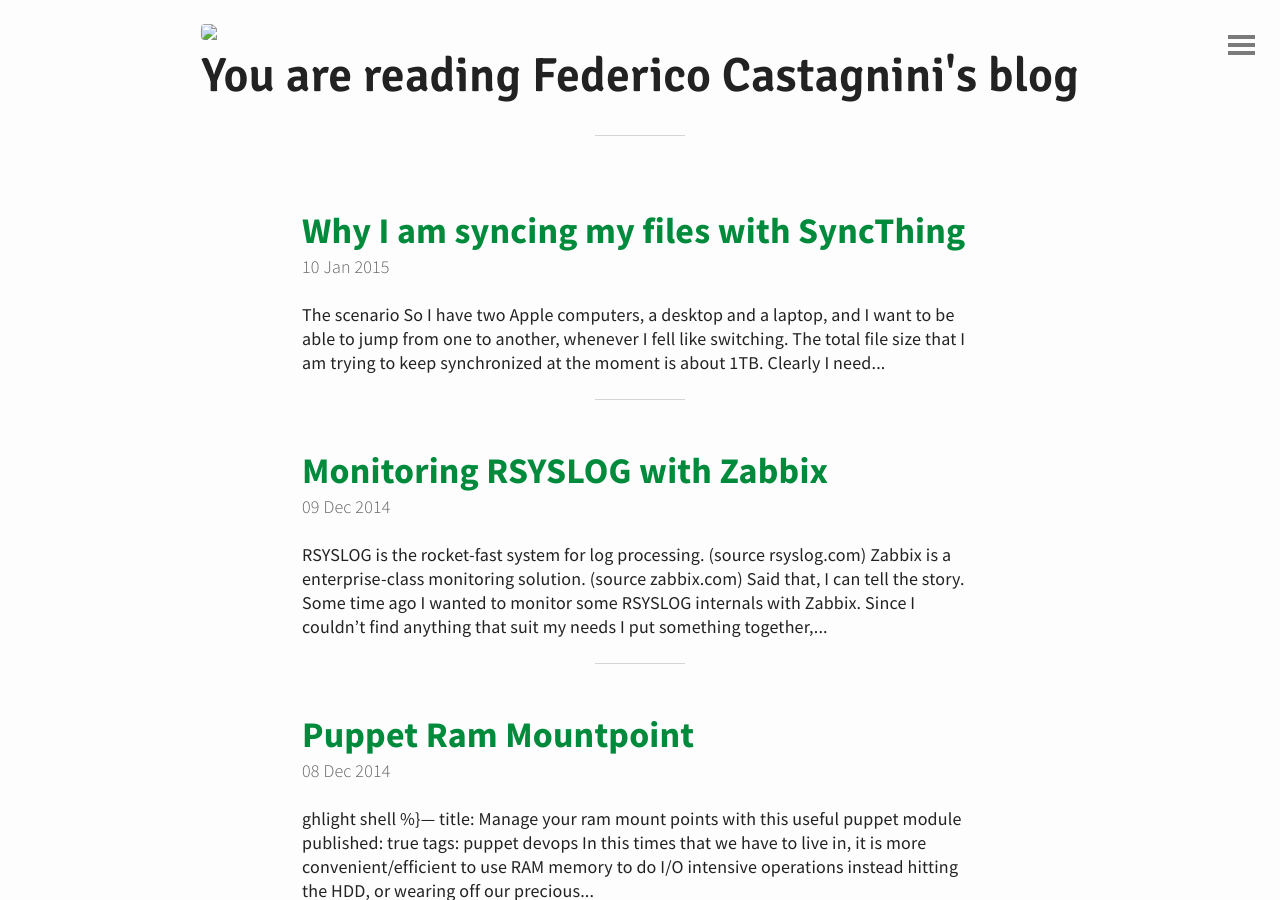
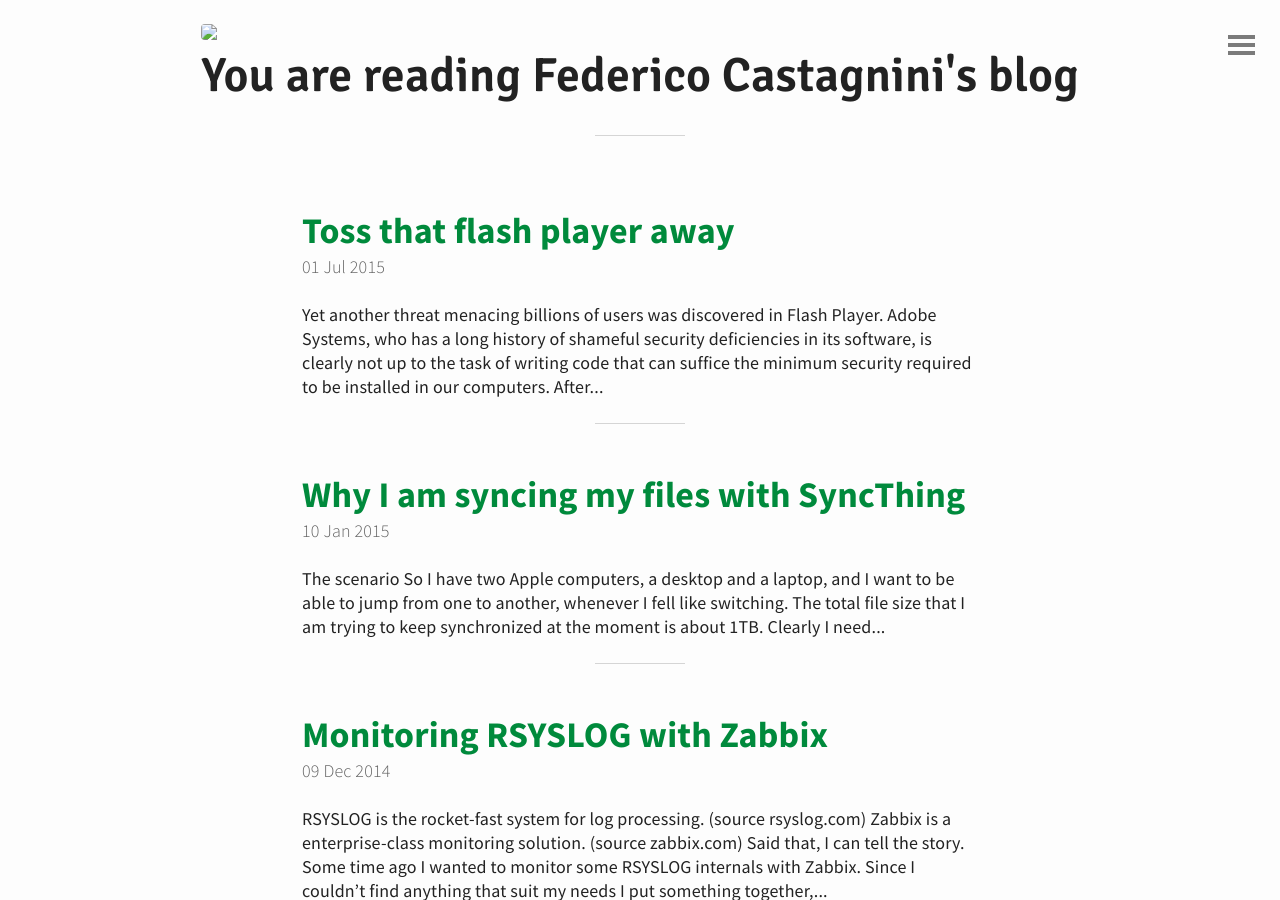
Before and after one commit to facastagnini/facastagnini.github.io, a Jekyll site: the page built from index.html, in a window 1280 px wide and 900 px high. Built offline with Jekyll 4.4.1, drawn with Linux system fonts in a browser that asks for light colours; the list of posts is cut into pages by our own code.

Commit message:
getting ride of flash, bitcoing node template

```diff
--- a/_posts/2015-07-01-Toss_that_flash_player_away.md
+++ b/_posts/2015-07-01-Toss_that_flash_player_away.md
@@ -1,6 +1,13 @@
 ---
 title: Toss that flash player away
-published: false
+published: true
 ---
 
-occupyflash.org
+Yet another threat menacing billions of users was discovered in Flash Player.
+
+Adobe Systems, who has a [long history](https://helpx.adobe.com/security.html) of shameful security deficiencies in its software, is clearly not up to the task of writing code that can suffice the minimum security required to be installed in our computers.
+
+After reading Arstechnica's article [Once again, Adobe releases emergency Flash patch for Hacking Team 0-days](http://arstechnica.com/security/2015/07/once-again-adobe-releases-emergency-flash-patch-for-hacking-team-0-days/), I remembered a website that someone shared with me.
+
+
+The internet is calling you to take action. Lets get ride of flash player: [Occupy Flash!](http://occupyflash.org)
```
Also changed, not shown: _posts/2015-07-15-Build-a-bitcoin-full-node-with-a-Raspberry-Pi-2-Model-B.md (added, +8 -0 lines).
